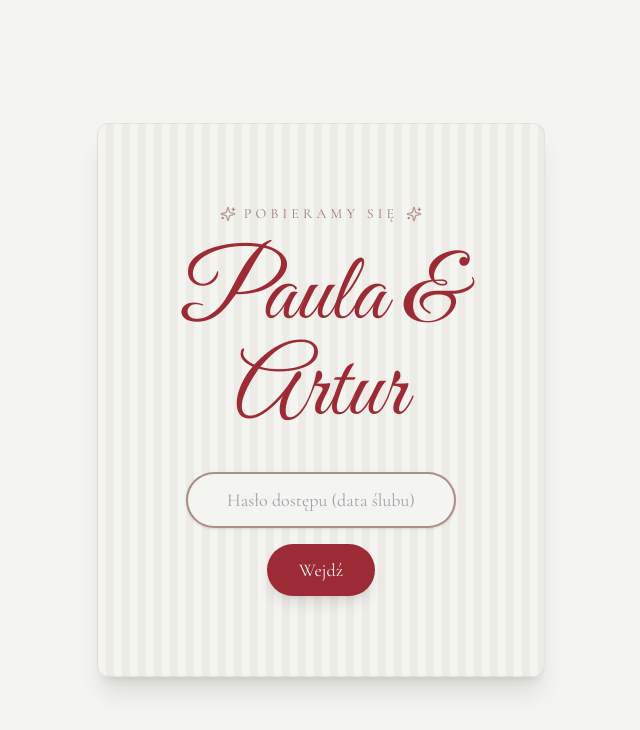
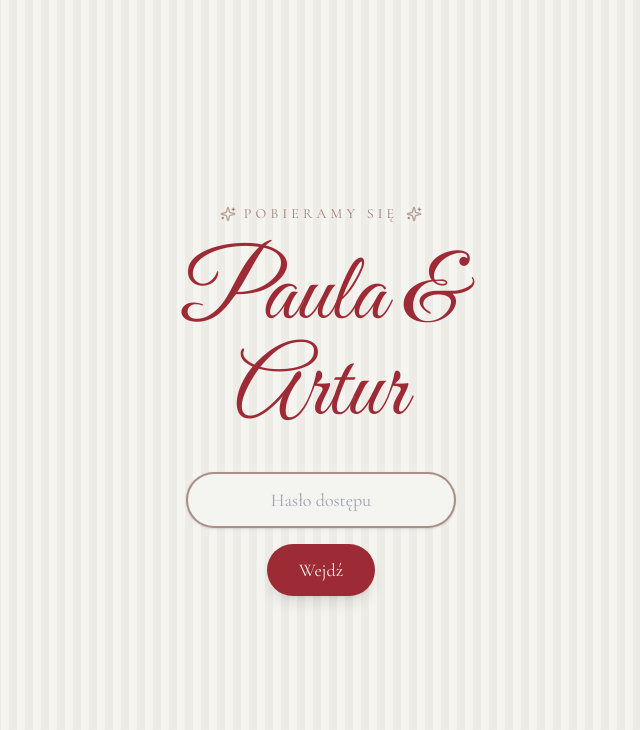
Before and after one commit to krzliszka/sraxy, a React (Vite) app: page /#/ in a window 1280 px wide. Shown: the top 730 px of the page, without its empty margins (319-959 px from the left). Built offline with nearby package versions, Linux system fonts and the light colour scheme.

Commit message:
expand background as a whole page

```diff
--- a/src/pages/HomePage.jsx
+++ b/src/pages/HomePage.jsx
@@ -47,8 +47,8 @@ export default function HomePage() {
 
   if (!isAuthenticated) {
     return (
-      <div className="fixed inset-0 z-50 flex items-center justify-center bg-cream">
-        <section className="relative flex flex-col items-center justify-center px-4 py-20 stripe-pattern min-w-[320px] w-full max-w-md rounded-xl shadow-xl border border-chocolate/10">
+      <div className="fixed inset-0 z-50 flex items-center justify-center bg-cream stripe-pattern">
+        <section className="relative flex flex-col items-center justify-center px-4 py-20 w-full max-w-md">
           <div className="text-center z-10 max-w-3xl mx-auto">
             <div className="flex items-center justify-center gap-2 mb-6">
               <Sparkles className="w-4 h-4 text-chocolate/50" />
@@ -60,7 +60,7 @@ export default function HomePage() {
               <input
                 type="password"
                 className="px-6 py-3 rounded-full border-2 border-chocolate/20 text-center text-lg font-serif focus:outline-none focus:border-chocolate/60 bg-cream text-chocolate shadow"
-                placeholder="Hasło dostępu (data ślubu)"
+                placeholder="Hasło dostępu"
                 value={password}
                 onChange={e => setPassword(e.target.value)}
                 autoFocus
```
